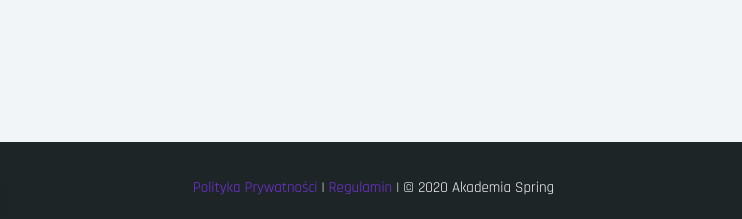
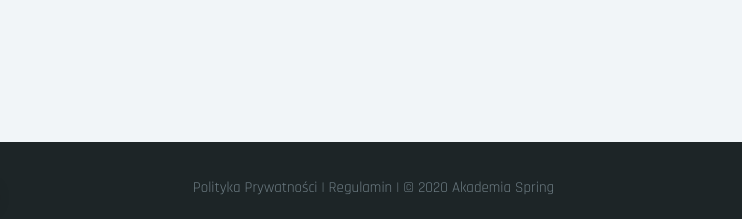
Before and after one commit to empios/Bykowski, a website: page index.html in a window 1280 px wide. Shown: the part 3686-3905 px from the top of the page, 263-1005 px from the left. Drawn offline with Linux system fonts and the light colour scheme.

Commit message:
fixed some bugs

```diff
--- a/assets/scss/main.scss
+++ b/assets/scss/main.scss
@@ -1235,3 +1235,7 @@ body{
 div > #checkbox1-checkbox{
   color: white!important;
 }
+
+.hover2 {
+  color: #6E7D84 !important;;
+}
--- a/index.html
+++ b/index.html
@@ -65,7 +65,7 @@ NAVBAR
 		<ul class="navbar-nav ml-auto d-flex align-items-center">
 			<li class="nav-item">
 			<span class="nav-link" href="#">
-				<a class="btn btn-outline-dark" href="https://www.akademiaspring.pl/wp-login.php" data-toggle="modal" data-target="#modal_newsletter"> Zaloguj się </a>
+				<a class="btn btn-outline-dark" href="https://www.akademiaspring.pl/wp-login.php" target="_blank"> Zaloguj się </a>
 			</span>
 			</li>
 		</ul>
@@ -542,8 +542,8 @@ FOOTER
 							class="pl-1 fab fa-linkedin fa-2x" style="font-size: 1.5em!important;"></i></span></a>
 				</div>
 			</div>
-			<div class="col-lg-6 col-12 text-white text-center pt-2 pb-2 pl-2 m-auto">
-				<a href="https://www.akademiaspring.pl/polityka-prywatnosci/" target="_blank">Polityka Prywatności</a> | <a  href=" https://www.akademiaspring.pl/regulamin/" target="_blank">Regulamin</a> | &copy;
+			<div class="col-lg-6 col-12 text-white text-center pt-2 pb-2 pl-2 m-auto" style="color: #6E7D84 !important;">
+				<a class="hover2" href="https://www.akademiaspring.pl/polityka-prywatnosci/" target="_blank">Polityka Prywatności</a> | <a class="hover2" href=" https://www.akademiaspring.pl/regulamin/" target="_blank">Regulamin</a> | &copy;
 				<script>document.write(new Date().getFullYear())</script>
 				Akademia Spring
 			</div>
```
Also changed, not shown: webinar.html (+3 -3 lines), assets/css/main.css, 1 other file.
